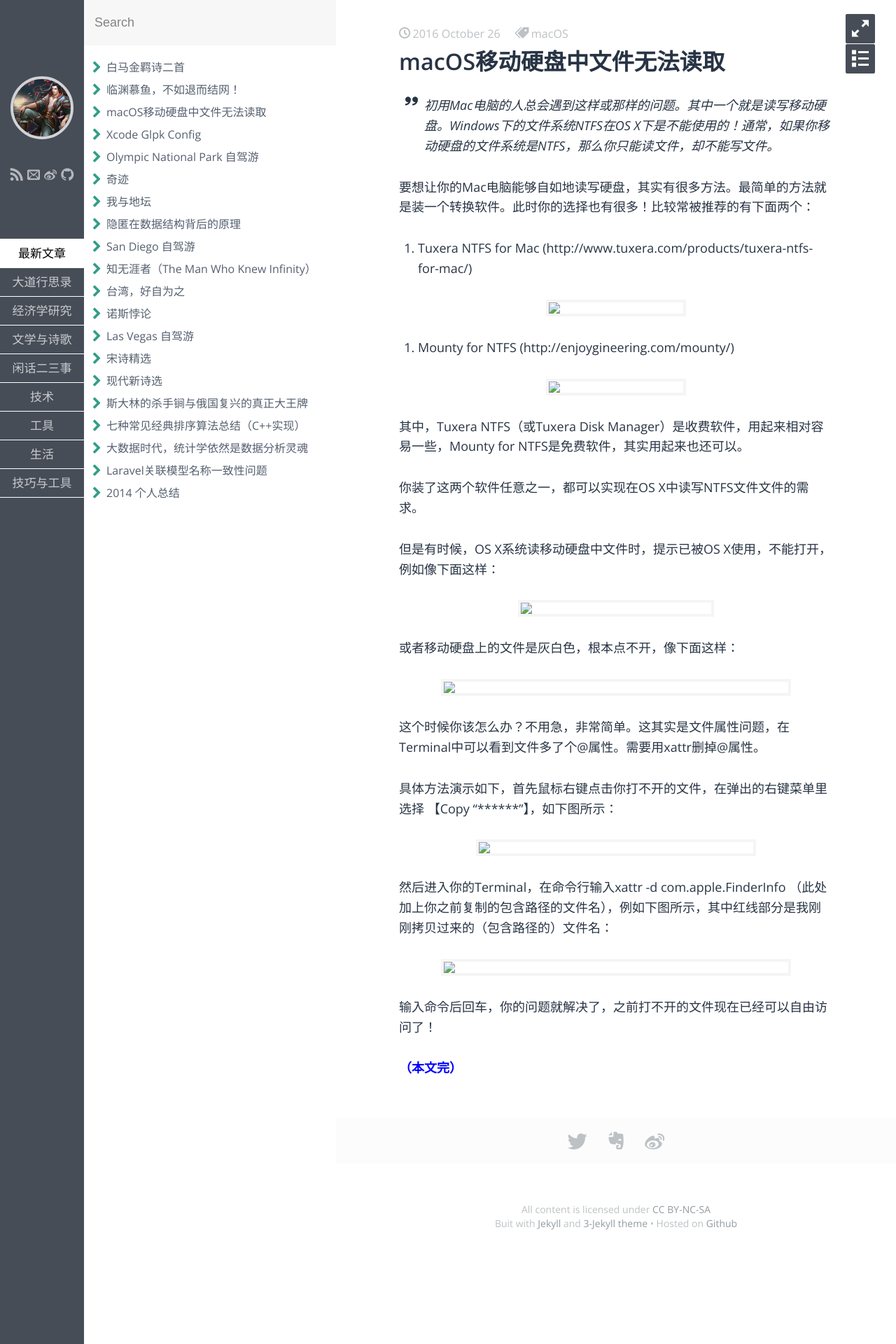
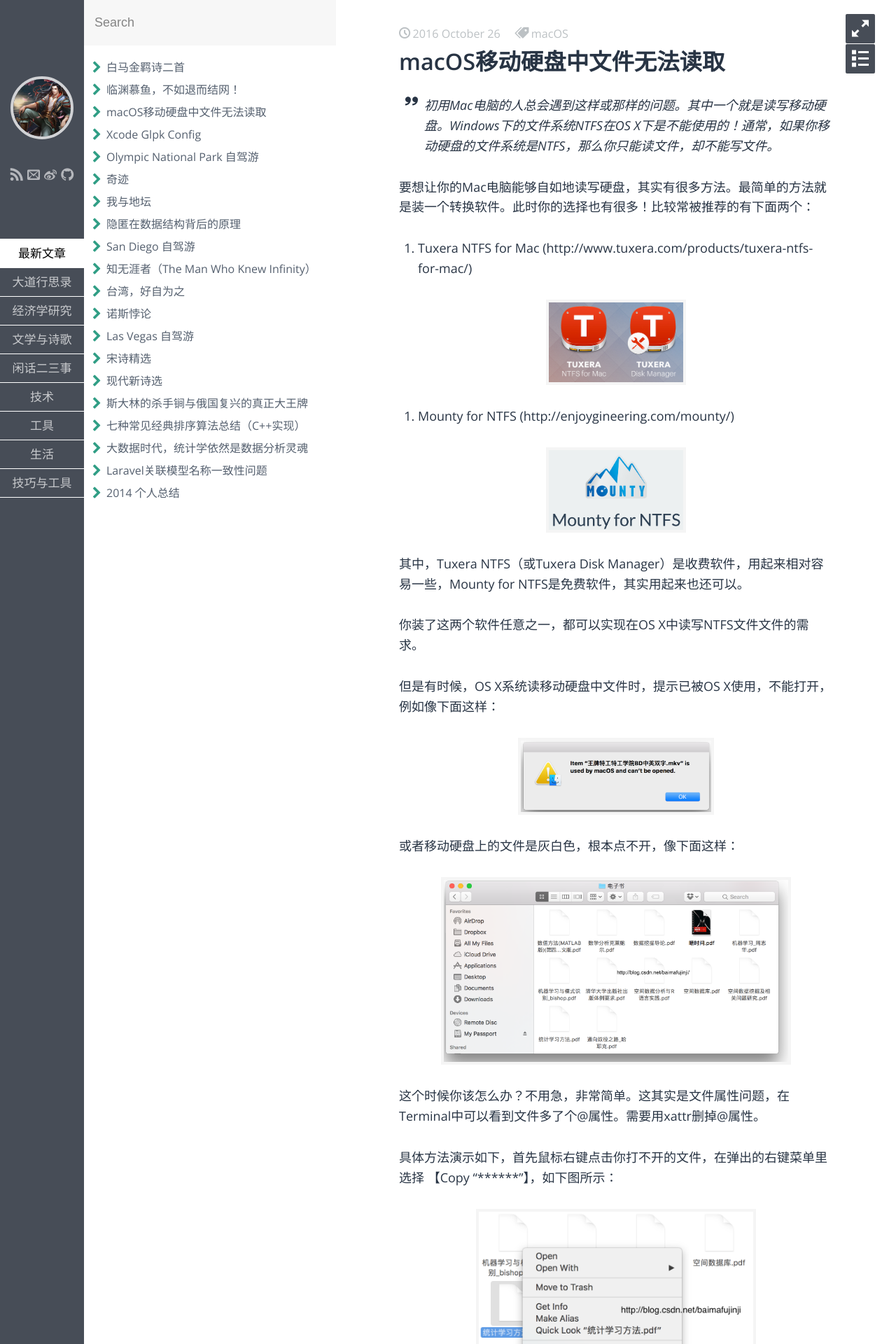
Before and after one commit to fzuo/baimafujinji, a Jekyll site: the page built from _posts/tool/2016-10-26-macOS-portable-disk.md, in a window 1280 px wide. Shown: the top 1920 px of the page at 70% size. Built offline with Jekyll 4.4.1, drawn with Linux system fonts in a browser that asks for light colours; some web fonts are replaced.

Commit message:
Update 2016-10-26-macOS-portable-disk.md

```diff
--- a/_posts/tool/2016-10-26-macOS-portable-disk.md
+++ b/_posts/tool/2016-10-26-macOS-portable-disk.md
@@ -13,13 +13,13 @@ keywords: macOS,移动硬盘
 1. Tuxera NTFS for Mac (http://www.tuxera.com/products/tuxera-ntfs-for-mac/)
 
 <p align="center">
-<img src="https://fzuo.github.io/assets/img/img/mac_disk/mac_disk01.png" width="200">
+<img src="https://fzuo.github.io/assets/img/mac_disk/mac_disk01.png" width="200">
 </p>
 
 2. Mounty for NTFS (http://enjoygineering.com/mounty/)
 
 <p align="center">
-<img src="https://fzuo.github.io/assets/img/img/mac_disk/mac_disk02.png" width="200">
+<img src="https://fzuo.github.io/assets/img/mac_disk/mac_disk02.png" width="200">
 </p>
 
 其中，Tuxera NTFS（或Tuxera Disk Manager）是收费软件，用起来相对容易一些，Mounty for NTFS是免费软件，其实用起来也还可以。
@@ -29,13 +29,13 @@ keywords: macOS,移动硬盘
 但是有时候，OS X系统读移动硬盘中文件时，提示已被OS X使用，不能打开，例如像下面这样：
 
 <p align="center">
-<img src="https://fzuo.github.io/assets/img/img/mac_disk/mac_disk03.png" width="280">
+<img src="https://fzuo.github.io/assets/img/mac_disk/mac_disk03.png" width="280">
 </p>
 
 或者移动硬盘上的文件是灰白色，根本点不开，像下面这样：
 
 <p align="center">
-<img src="https://fzuo.github.io/assets/img/img/mac_disk/mac_disk04.png" width="500">
+<img src="https://fzuo.github.io/assets/img/mac_disk/mac_disk04.png" width="500">
 </p>
 
 这个时候你该怎么办？不用急，非常简单。这其实是文件属性问题，在Terminal中可以看到文件多了个@属性。需要用xattr删掉@属性。
@@ -43,13 +43,13 @@ keywords: macOS,移动硬盘
 具体方法演示如下，首先鼠标右键点击你打不开的文件，在弹出的右键菜单里选择 【Copy “\*\*\*\*\*\*”】，如下图所示：
 
 <p align="center">
-<img src="https://fzuo.github.io/assets/img/img/mac_disk/mac_disk05.png" width="400">
+<img src="https://fzuo.github.io/assets/img/mac_disk/mac_disk05.png" width="400">
 </p>
 
 然后进入你的Terminal，在命令行输入xattr -d com.apple.FinderInfo （此处加上你之前复制的包含路径的文件名），例如下图所示，其中红线部分是我刚刚拷贝过来的（包含路径的）文件名：
 
 <p align="center">
-<img src="https://fzuo.github.io/assets/img/img/mac_disk/mac_disk06.png" width="500">
+<img src="https://fzuo.github.io/assets/img/mac_disk/mac_disk06.png" width="500">
 </p>
 
 输入命令后回车，你的问题就解决了，之前打不开的文件现在已经可以自由访问了！
```
